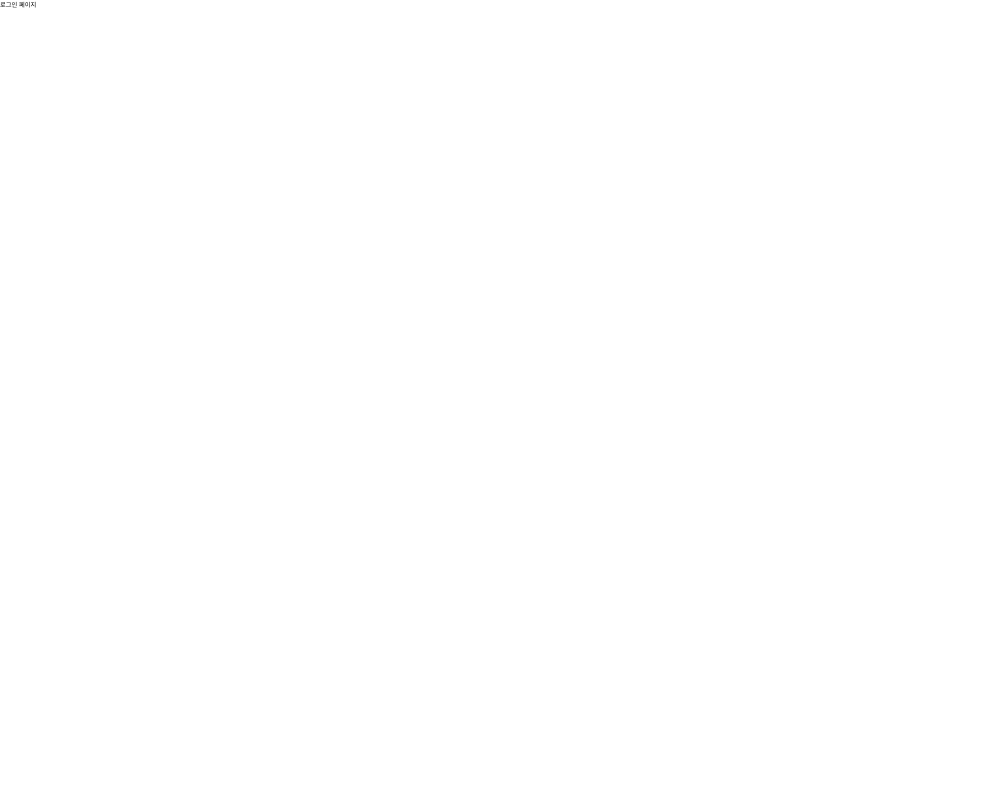
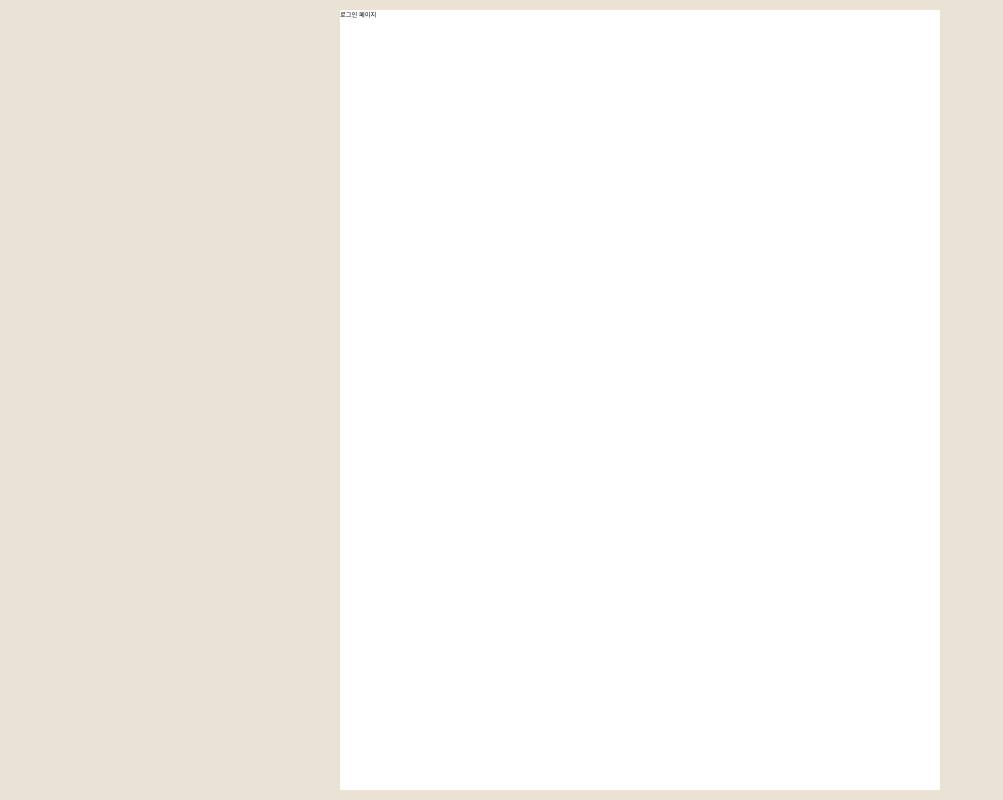
Before and after one commit to ejinn1/tOdO, a Next.js app: page /login in a window 1280 px wide. Shown: the whole page, without its empty margins (0-1003 px from the left). Built offline with nearby package versions, Linux system fonts and the light colour scheme.

Commit message:
chore: 로그인,회원가입 페이지 구성

```diff
--- /dev/null
+++ b/src/app/(public)/layout.tsx
@@ -0,0 +1,21 @@
+"use client";
+
+import styled from "styled-components";
+
+interface Props {
+  children: React.ReactNode;
+}
+
+export default function Layout({ children }: Props) {
+  return <Wrapper>{children}</Wrapper>;
+}
+
+const Wrapper = styled.main`
+  display: flex;
+  justify-content: center;
+  align-items: center;
+  width: 100vw;
+  height: 100vh;
+  padding: 1rem;
+  background-color: ${({ theme }) => theme.colors.lightBeige};
+`;
--- a/src/app/(public)/login/page.tsx
+++ b/src/app/(public)/login/page.tsx
@@ -1,3 +1,14 @@
+"use client";
+
+import styled from "styled-components";
+
 export default function LoginPage() {
-  return <div>로그인 페이지</div>;
+  return <Wrapper>로그인 페이지</Wrapper>;
 }
+
+const Wrapper = styled.div`
+  width: 100%;
+  max-width: 60rem;
+  height: 100%;
+  background-color: white;
+`;
--- a/src/app/(public)/signup/page.tsx
+++ b/src/app/(public)/signup/page.tsx
@@ -0,0 +1,3 @@
+export default function SignUpPage() {
+  return <div>회원가입</div>;
+}
--- a/src/app/layout.tsx
+++ b/src/app/layout.tsx
@@ -1,3 +1,5 @@
+import StyledComponentsRegistry from "@/libs/registry";
+import StyledThemeProvider from "@/provider/ThemeProvider";
 import type { Metadata } from "next";
 import { Inter } from "next/font/google";
 import "./globals.css";
@@ -16,7 +18,11 @@ export default function RootLayout({
 }>) {
   return (
     <html lang="en">
-      <body className={inter.className}>{children}</body>
+      <body className={inter.className}>
+        <StyledComponentsRegistry>
+          <StyledThemeProvider>{children}</StyledThemeProvider>
+        </StyledComponentsRegistry>
+      </body>
     </html>
   );
 }
```
Also changed, not shown: src/app/(auth)/layout.tsx (+1 -7 lines), src/provider/SupabaseProvider.tsx (deleted, +0 -25 lines).
